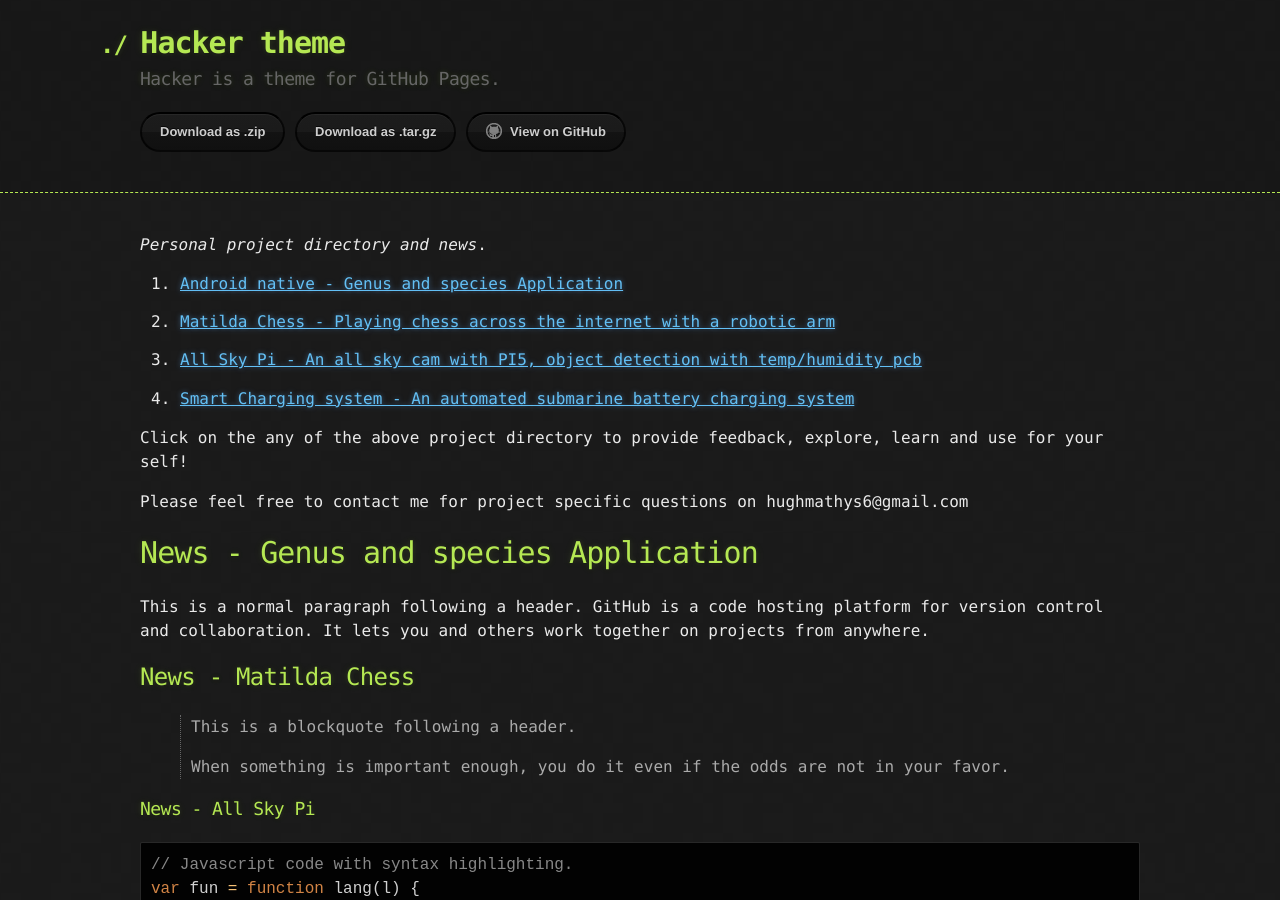
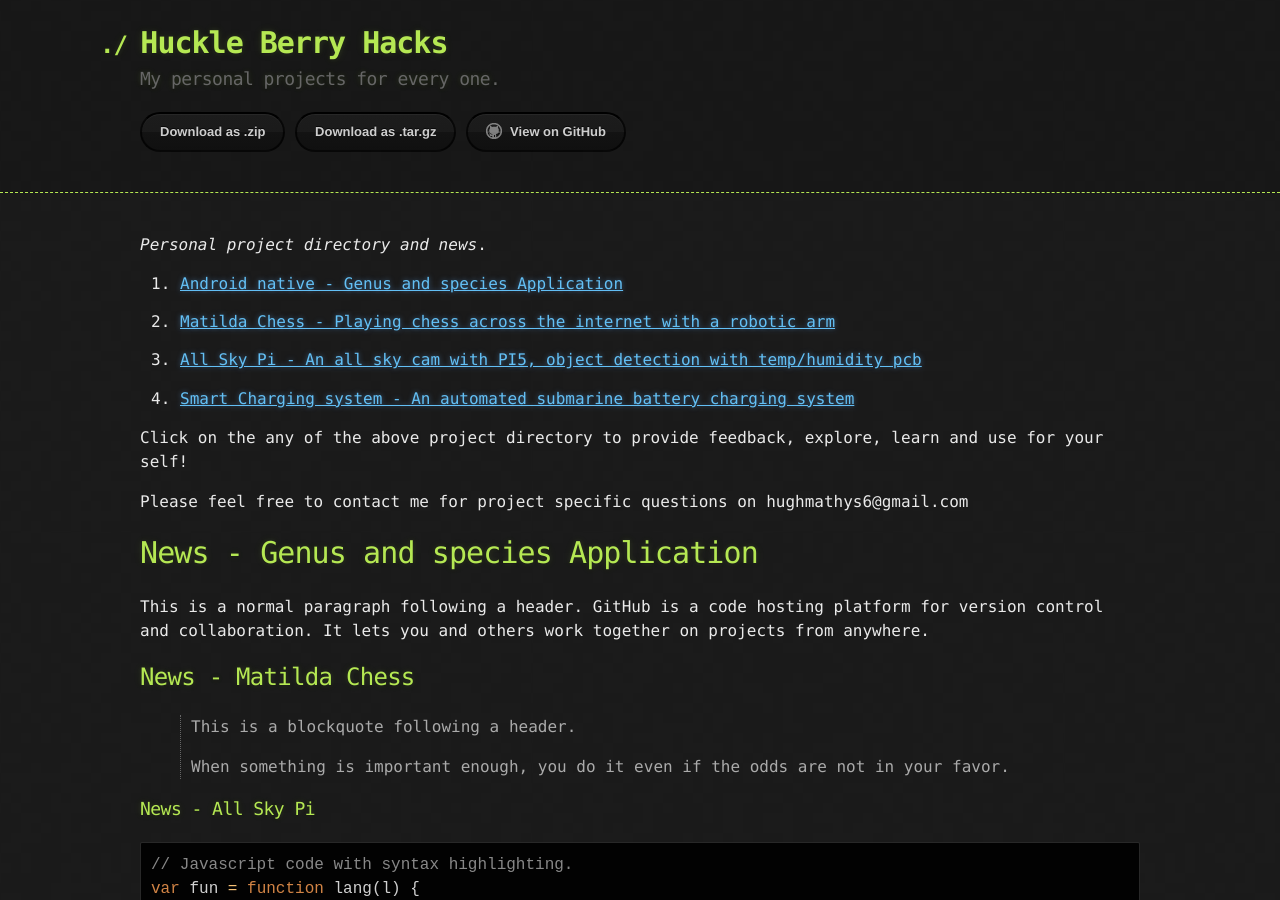
Before and after one commit to Chessdog68/my-github-page, a Jekyll site: the page built from index.md, in a window 1280 px wide and 900 px high. Built offline with Jekyll 4.4.1, drawn with Linux system fonts in a browser that asks for light colours.

Commit message:
theme update on index page

```diff
--- a/_config.yml
+++ b/_config.yml
@@ -1,5 +1,5 @@
-title: Hacker theme
-description: Hacker is a theme for GitHub Pages.
+title: Huckle Berry Hacks
+description: My personal projects for every one.
 show_downloads: true
 google_analytics:
 theme: jekyll-theme-hacker
```
